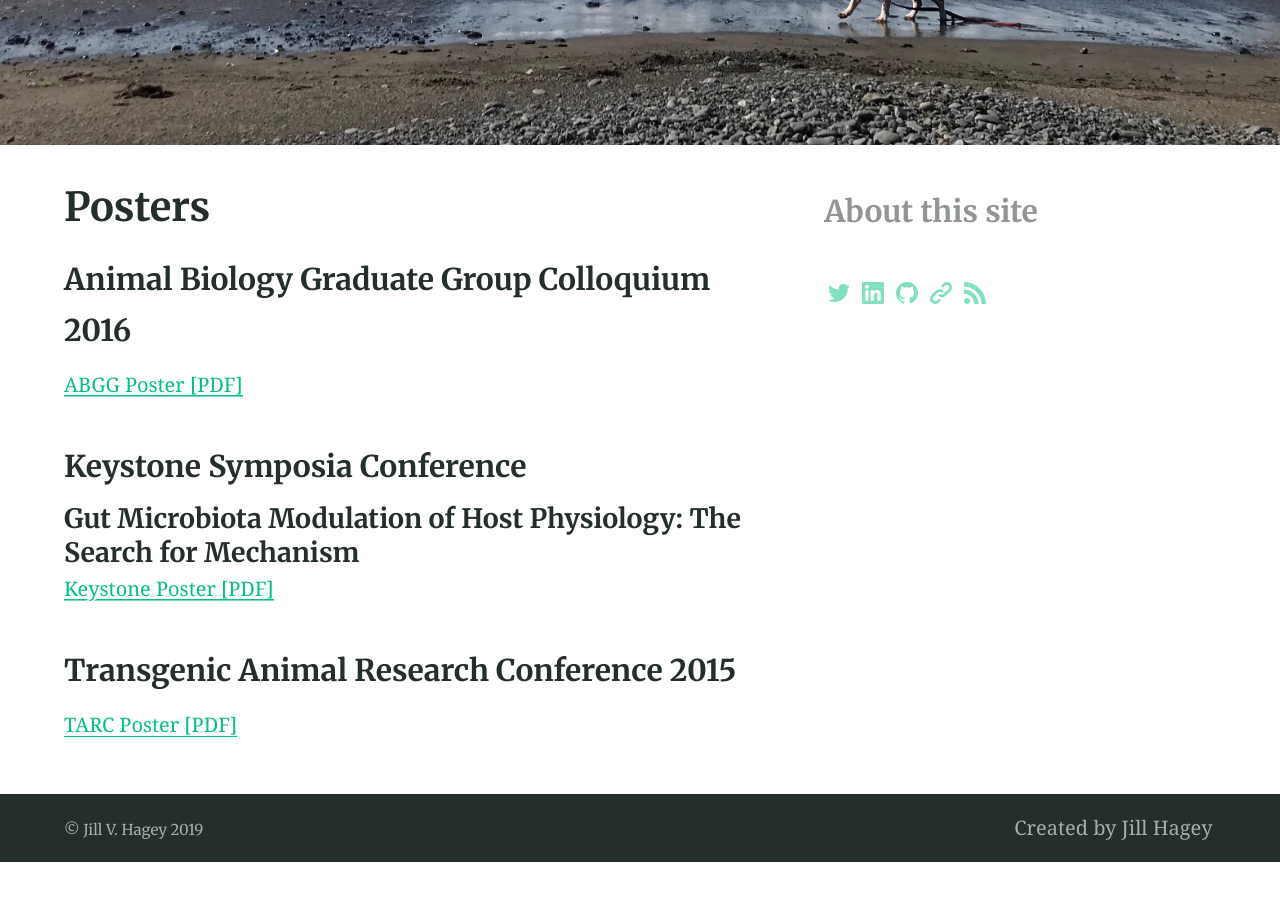
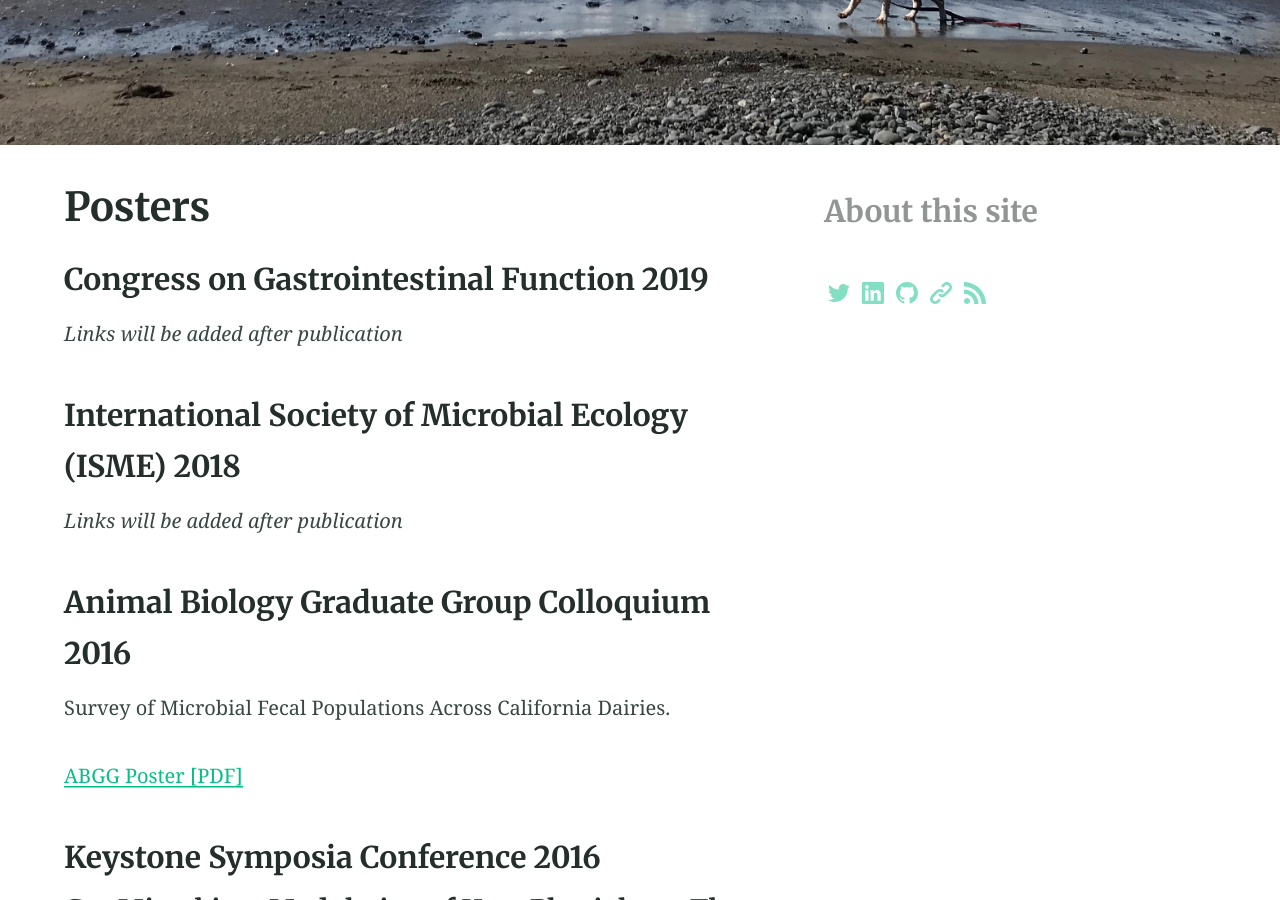
Before and after one commit to jvhagey/jvhagey.github.io, a Jekyll site: the page built from posters.md, in a window 1280 px wide and 900 px high, scrolled down 263 px. Built offline with Jekyll 4.4.1, drawn with Linux system fonts in a browser that asks for light colours; our own code applies the rules of GitHub Pages for plain Markdown files; before the commit the page ends 1125 px from its top, so only the background shows below that; some of the changed text lies outside the part shown.

Commit message:
Update posters.md

```diff
--- a/posters.md
+++ b/posters.md
@@ -4,12 +4,27 @@ feature_image: "/assets/Eugene_smaller.jpg"
 aside: true
 ---
 
+### Congress on Gastrointestinal Function 2019
+*Links will be added after publication*
+
+### International Society of Microbial Ecology (ISME) 2018
+*Links will be added after publication*
+
 ### Animal Biology Graduate Group Colloquium 2016
+
+Survey of Microbial Fecal Populations Across California Dairies.
+
 [ABGG Poster [PDF]](http://jvhagey.github.io/files/Dairy_Microbiome_v2.pdf)
 
-### Keystone Symposia Conference
+### Keystone Symposia Conference 2016
 #### Gut Microbiota Modulation of Host Physiology: The Search for Mechanism
+
+Lysozyme transgenic goat milk regulates expression of peptioglycan recognition protein 3 and 4.
+
 [Keystone Poster [PDF]](http://jvhagey.github.io/files/Keystone_PGLYRP_poster_final.pdf)
 
 ### Transgenic Animal Research Conference 2015
+
+Modulation of gut microbes: Interplay between peptiodglycan recognition proteins and lysozyme transgenic goat milk.
+
 [TARC Poster [PDF]](http://jvhagey.github.io/files/TARC_PGLYRP_poster_for_print.pdf)
```
